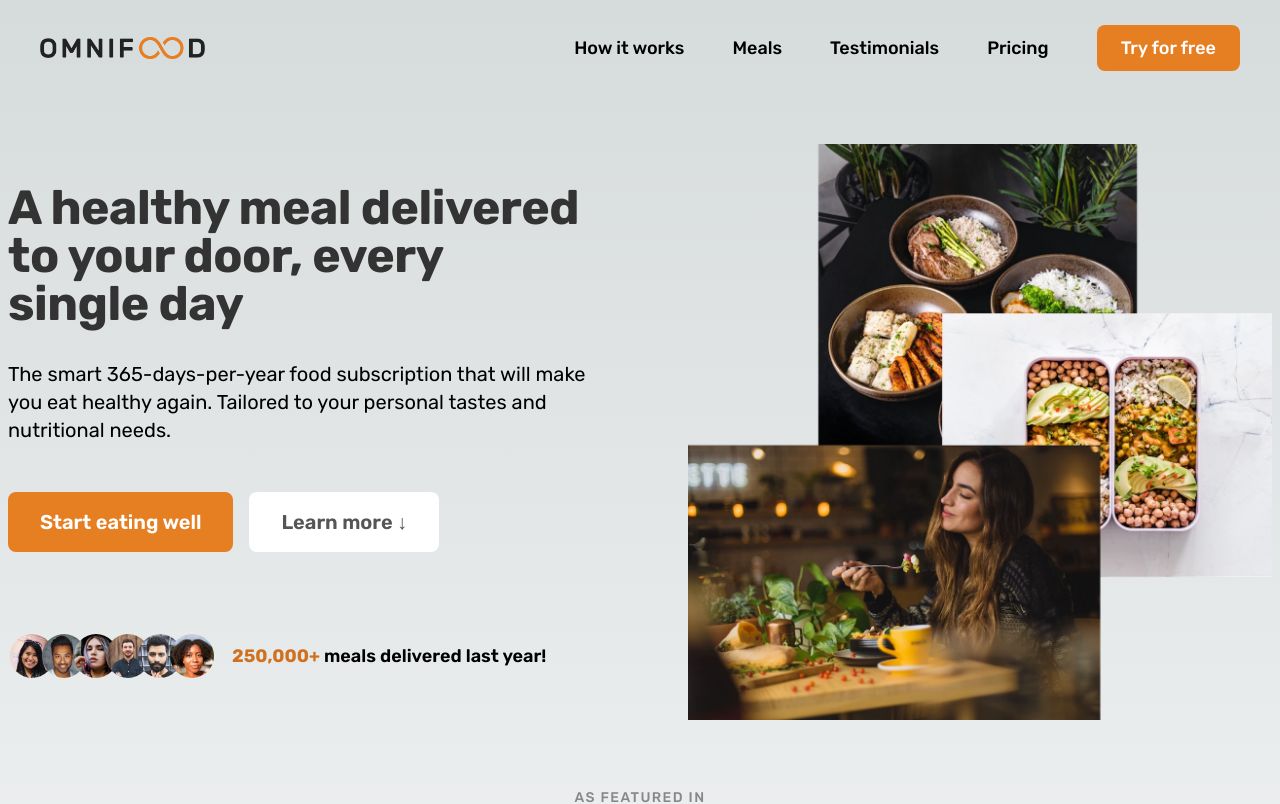
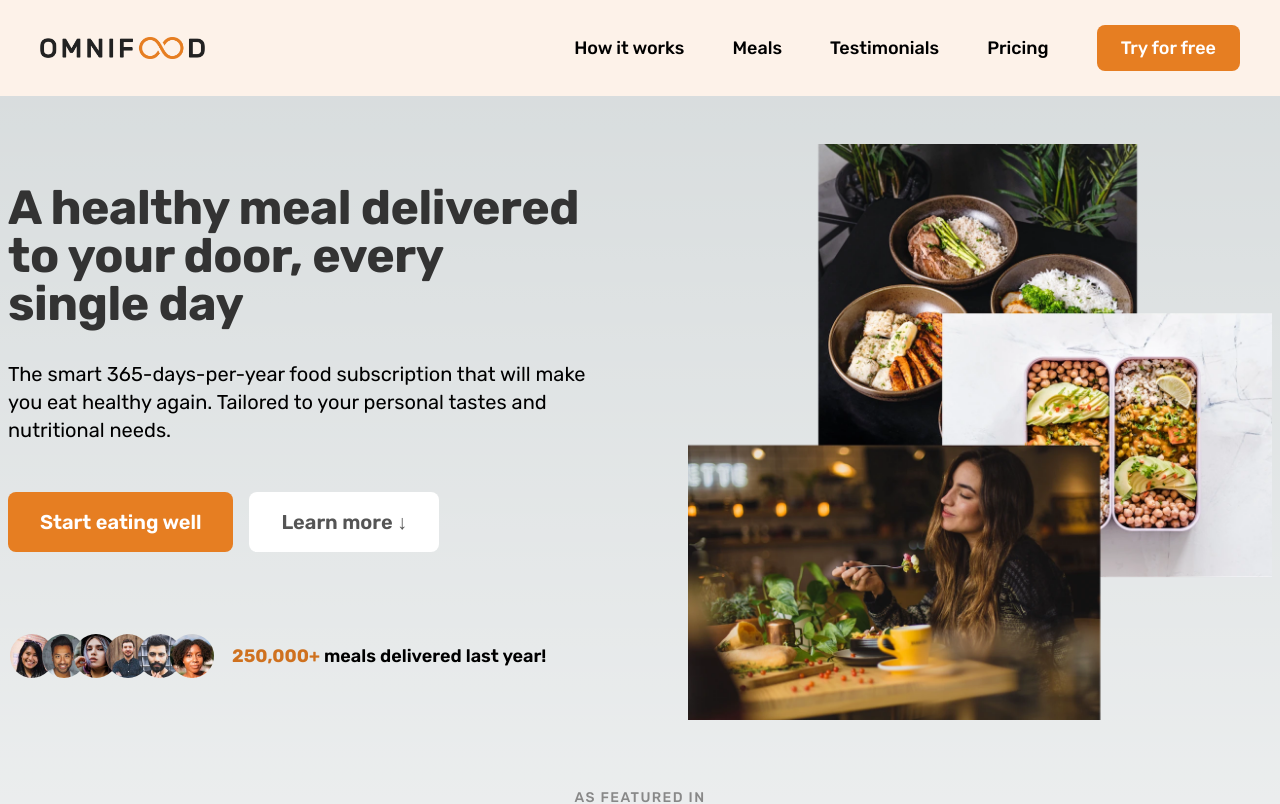
Before and after one commit to riwepo/omnifood-nextjs, a Next.js app: page / in a window 1280 px wide. Shown: the top 804 px of the page. Built offline with nearby package versions, Linux system fonts and the light colour scheme.

Commit message:
added whites

```diff
--- a/src/components/header/header.js
+++ b/src/components/header/header.js
@@ -29,7 +29,7 @@ function ButtonNavLink({ children, href }) {
 
 function Header() {
   return (
-    <header className="flex h-24 items-center justify-between bg-off-white px-10 py-0">
+    <header className="bg-whites-100 flex h-24 items-center justify-between px-10 py-0">
       <Link href="/">
         <Image
           alt="Omnifood logo"
```
